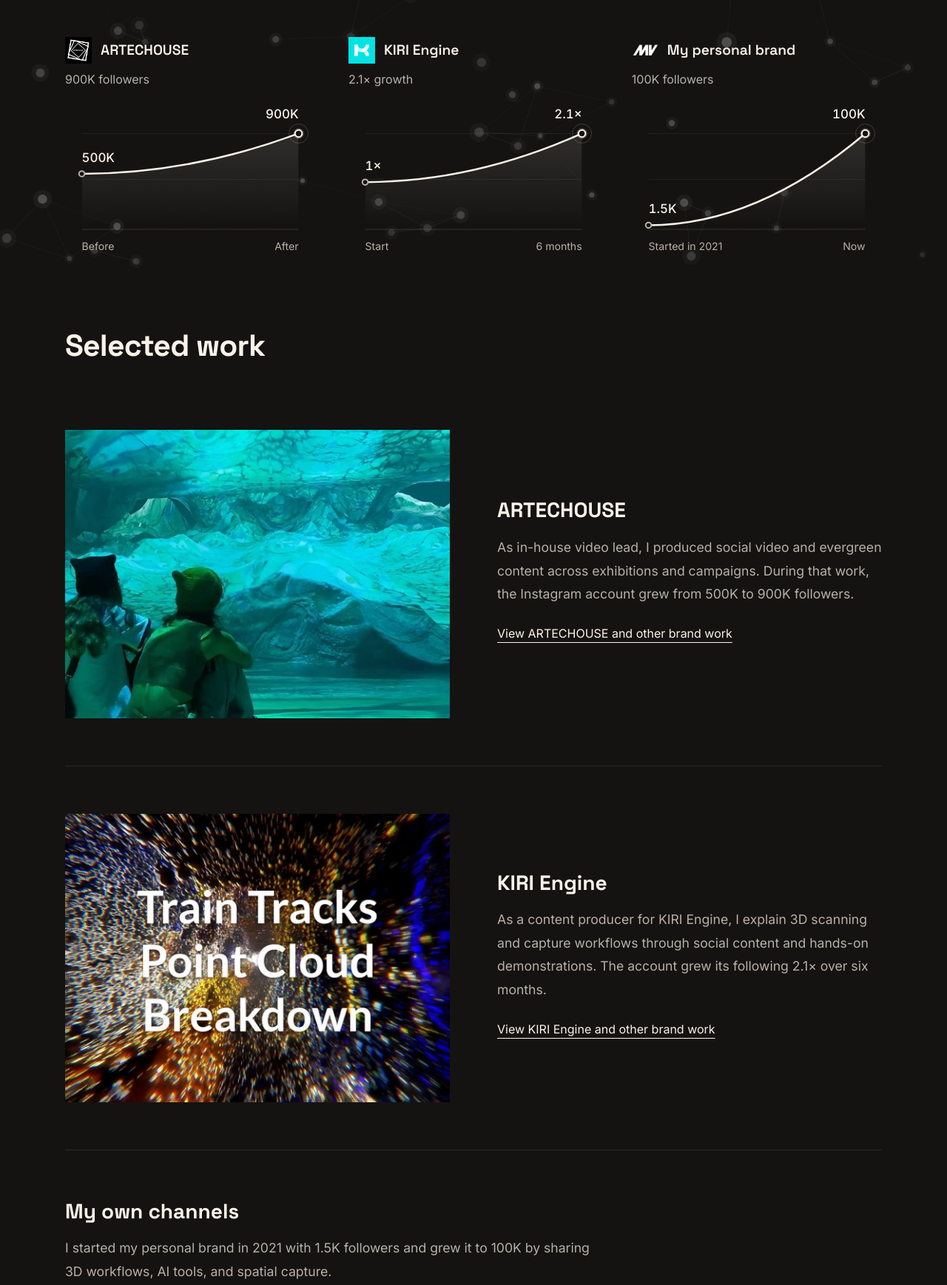
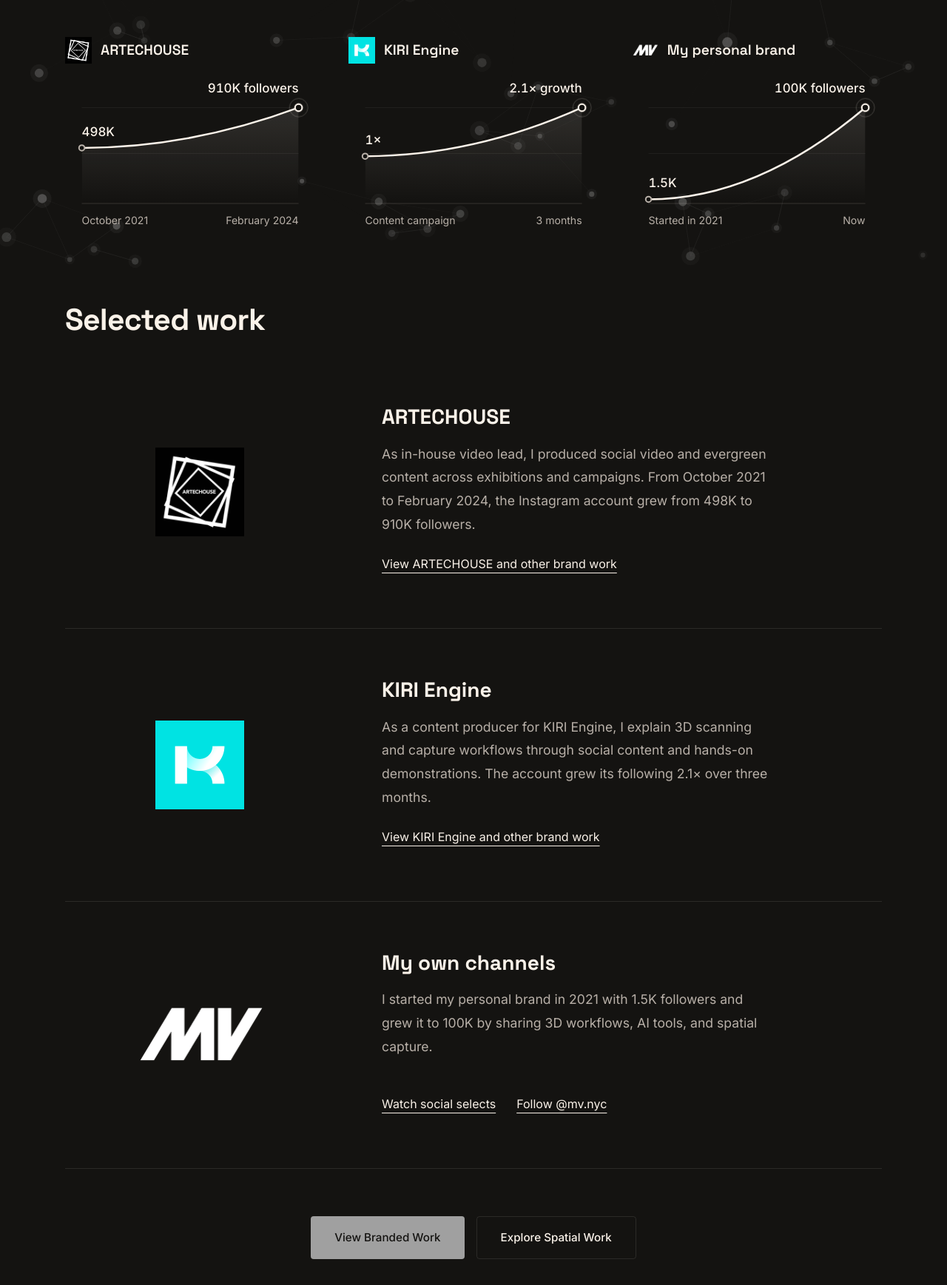
Before and after one commit to CloudyMVBot/massimo-portfolio, a plain HTML site: page content-strategy.html in a window 1280 px wide. Shown: the part 432-2169 px from the top of the page at 74% size. Drawn offline with Linux system fonts and the light colour scheme.

Commit message:
Refine growth chart endpoints and selected work presentation

```diff
--- a/content-strategy.html
+++ b/content-strategy.html
@@ -11,7 +11,7 @@
     <link href="https://fonts.googleapis.com/css2?family=Inter:wght@400;500;600&family=Space+Grotesk:wght@600;700&display=swap" rel="stylesheet">
     <link rel="stylesheet" href="styles.css">
     <link rel="stylesheet" href="navigation.css?v=lines-1">
-    <link rel="stylesheet" href="refresh.css?v=lean-results-1">
+    <link rel="stylesheet" href="refresh.css?v=endpoint-results-1">
 </head>
 <body class="refresh-site site-navigation">
     <a href="#main" class="skip-link">Skip to content</a>
@@ -45,10 +45,10 @@
         <section class="container results-section content-results" aria-labelledby="results-title">
             <h2 id="results-title" class="visually-hidden">Audience growth</h2>
             <div class="growth-charts"><figure class="growth-chart" data-pulse-surface>
-                    <figcaption><div class="growth-heading"><div class="growth-brand"><img class="growth-logo" src="assets/Artechouse.jpg" alt="" width="40" height="40"><h3>ARTECHOUSE</h3></div></div><p class="growth-summary">900K followers</p></figcaption>
+                    <figcaption><div class="growth-heading"><div class="growth-brand"><img class="growth-logo" src="assets/Artechouse.jpg" alt="" width="40" height="40"><h3>ARTECHOUSE</h3></div></div></figcaption>
                     <svg class="growth-svg" viewBox="0 0 360 220" role="img" aria-labelledby="content-artechouse-title content-artechouse-description">
-                        <title id="content-artechouse-title">ARTECHOUSE: 500K to 900K</title>
-                        <desc id="content-artechouse-description">Instagram followers grew from 500K to 900K.</desc>
+                        <title id="content-artechouse-title">ARTECHOUSE: 498K to 910K</title>
+                        <desc id="content-artechouse-description">Instagram followers grew from 498K in October 2021 to 910K in February 2024 during my time as in-house video lead.</desc>
                         <defs><linearGradient id="content-artechouse-fill" x1="0" y1="0" x2="0" y2="1"><stop offset="0%" stop-color="currentColor" stop-opacity="0.12"></stop><stop offset="100%" stop-color="currentColor" stop-opacity="0"></stop></linearGradient></defs>
                         <g class="growth-grid" aria-hidden="true"><path d="M24 42 H336 M24 108 H336"></path><path class="growth-baseline" d="M24 180 H336"></path></g>
                         <path class="growth-area" d="M24 100 Q180 100 336 42 L336 180 L24 180 Z" fill="url(#content-artechouse-fill)" aria-hidden="true"></path>
@@ -56,15 +56,15 @@
                         <circle class="growth-point growth-point-start" cx="24" cy="100" r="4" aria-hidden="true"></circle>
                         <g class="growth-current-pulse" transform="translate(336 42)" aria-hidden="true"><circle class="radial-ring" r="5"></circle><circle class="radial-ring radial-ring-echo" r="5"></circle></g>
                         <circle class="growth-point growth-point-end" cx="336" cy="42" r="5" aria-hidden="true"></circle>
-                        <g class="growth-values" aria-hidden="true"><text x="24" y="83">500K</text><text x="336" y="20" text-anchor="end">900K</text></g>
-                        <g class="growth-labels" aria-hidden="true"><text x="24" y="210">Before</text><text x="336" y="210" text-anchor="end">After</text></g>
+                        <g class="growth-values" aria-hidden="true"><text x="24" y="83">498K</text><text x="336" y="20" text-anchor="end">910K followers</text></g>
+                        <g class="growth-labels" aria-hidden="true"><text x="24" y="210">October 2021</text><text x="336" y="210" text-anchor="end">February 2024</text></g>
                     </svg>
                 </figure>
                 <figure class="growth-chart" data-pulse-surface>
-                    <figcaption><div class="growth-heading"><div class="growth-brand"><img class="growth-logo" src="assets/kiri.png" alt="" width="40" height="40"><h3>KIRI Engine</h3></div></div><p class="growth-summary">2.1× growth</p></figcaption>
+                    <figcaption><div class="growth-heading"><div class="growth-brand"><img class="growth-logo" src="assets/kiri.png" alt="" width="40" height="40"><h3>KIRI Engine</h3></div></div></figcaption>
                     <svg class="growth-svg" viewBox="0 0 360 220" role="img" aria-labelledby="content-kiri-title content-kiri-description">
                         <title id="content-kiri-title">KIRI Engine: 1× to 2.1×</title>
-                        <desc id="content-kiri-description">Account following grew 2.1 times over six months, from 1× to 2.1×.</desc>
+                        <desc id="content-kiri-description">Account following grew 2.1 times over three months, from 1× to 2.1×.</desc>
                         <defs><linearGradient id="content-kiri-fill" x1="0" y1="0" x2="0" y2="1"><stop offset="0%" stop-color="currentColor" stop-opacity="0.12"></stop><stop offset="100%" stop-color="currentColor" stop-opacity="0"></stop></linearGradient></defs>
                         <g class="growth-grid" aria-hidden="true"><path d="M24 42 H336 M24 108 H336"></path><path class="growth-baseline" d="M24 180 H336"></path></g>
                         <path class="growth-area" d="M24 112 Q180 112 336 42 L336 180 L24 180 Z" fill="url(#content-kiri-fill)" aria-hidden="true"></path>
@@ -72,12 +72,12 @@
                         <circle class="growth-point growth-point-start" cx="24" cy="112" r="4" aria-hidden="true"></circle>
                         <g class="growth-current-pulse" transform="translate(336 42)" aria-hidden="true"><circle class="radial-ring" r="5"></circle><circle class="radial-ring radial-ring-echo" r="5"></circle></g>
                         <circle class="growth-point growth-point-end" cx="336" cy="42" r="5" aria-hidden="true"></circle>
-                        <g class="growth-values" aria-hidden="true"><text x="24" y="95">1×</text><text x="336" y="20" text-anchor="end">2.1×</text></g>
-                        <g class="growth-labels" aria-hidden="true"><text x="24" y="210">Start</text><text x="336" y="210" text-anchor="end">6 months</text></g>
+                        <g class="growth-values" aria-hidden="true"><text x="24" y="95">1×</text><text x="336" y="20" text-anchor="end">2.1× growth</text></g>
+                        <g class="growth-labels" aria-hidden="true"><text x="24" y="210">Content campaign</text><text x="336" y="210" text-anchor="end">3 months</text></g>
                     </svg>
                 </figure>
                 <figure class="growth-chart" data-pulse-surface>
-                    <figcaption><div class="growth-heading"><div class="growth-brand"><img class="growth-logo growth-logo-mv" src="assets/mv-logo.png" alt="" width="40" height="40"><h3>My personal brand</h3></div></div><p class="growth-summary">100K followers</p></figcaption>
+                    <figcaption><div class="growth-heading"><div class="growth-brand"><img class="growth-logo growth-logo-mv" src="assets/mv-logo.png" alt="" width="40" height="40"><h3>My personal brand</h3></div></div></figcaption>
                     <svg class="growth-svg" viewBox="0 0 360 220" role="img" aria-labelledby="content-personal-title content-personal-description">
                         <title id="content-personal-title">My personal brand: 1.5K to 100K followers since 2021</title>
                         <desc id="content-personal-description">Started my personal brand in 2021 with 1.5K followers and grew it to 100K.</desc>
@@ -88,26 +88,27 @@
                         <circle class="growth-point growth-point-start" cx="24" cy="174" r="4" aria-hidden="true"></circle>
                         <g class="growth-current-pulse" transform="translate(336 42)" aria-hidden="true"><circle class="radial-ring" r="5"></circle><circle class="radial-ring radial-ring-echo" r="5"></circle></g>
                         <circle class="growth-point growth-point-end" cx="336" cy="42" r="5" aria-hidden="true"></circle>
-                        <g class="growth-values" aria-hidden="true"><text x="24" y="157">1.5K</text><text x="336" y="20" text-anchor="end">100K</text></g>
+                        <g class="growth-values" aria-hidden="true"><text x="24" y="157">1.5K</text><text x="336" y="20" text-anchor="end">100K followers</text></g>
                         <g class="growth-labels" aria-hidden="true"><text x="24" y="210">Started in 2021</text><text x="336" y="210" text-anchor="end">Now</text></g>
                     </svg>
                 </figure></div>
         </section>
-        <section class="container content-projects" aria-labelledby="selected-title">
+        <section class="container content-projects content-projects-logos" aria-labelledby="selected-title">
             <h2 id="selected-title">Selected work</h2>
             <article class="content-project">
-                <img src="assets/thumbnails/artechouse-reel-1.jpg" alt="ARTECHOUSE immersive exhibition" width="720" height="1280" loading="lazy">
-                <div><h3>ARTECHOUSE</h3><p>As in-house video lead, I produced social video and evergreen content across exhibitions and campaigns. During that work, the Instagram account grew from 500K to 900K followers.</p><a href="branded-content.html">View ARTECHOUSE and other brand work</a></div>
+                <img class="content-project-logo" src="assets/Artechouse.jpg" alt="ARTECHOUSE logo" width="160" height="160" loading="lazy">
+                <div><h3>ARTECHOUSE</h3><p>As in-house video lead, I produced social video and evergreen content across exhibitions and campaigns. From October 2021 to February 2024, the Instagram account grew from 498K to 910K followers.</p><a href="branded-content.html">View ARTECHOUSE and other brand work</a></div>
             </article>
             <article class="content-project">
-                <img src="assets/thumbnails/kiri-reel-1.jpg" alt="A point cloud workflow breakdown produced for KIRI Engine" width="1080" height="1920" loading="lazy">
-                <div><h3>KIRI Engine</h3><p>As a content producer for KIRI Engine, I explain 3D scanning and capture workflows through social content and hands-on demonstrations. The account grew its following 2.1× over six months.</p><a href="branded-content.html">View KIRI Engine and other brand work</a></div>
+                <img class="content-project-logo" src="assets/kiri.png" alt="KIRI Engine logo" width="160" height="160" loading="lazy">
+                <div><h3>KIRI Engine</h3><p>As a content producer for KIRI Engine, I explain 3D scanning and capture workflows through social content and hands-on demonstrations. The account grew its following 2.1× over three months.</p><a href="branded-content.html">View KIRI Engine and other brand work</a></div>
             </article>
-            <article class="content-project content-project-text">
+            <article class="content-project">
+                <img class="content-project-logo content-project-logo-mv" src="assets/mv-logo.png" alt="Massimo Vendola logo" width="240" height="120" loading="lazy">
                 <div><h3>My own channels</h3><p>I started my personal brand in 2021 with 1.5K followers and grew it to 100K by sharing 3D workflows, AI tools, and spatial capture.</p><div class="practice-links"><a href="viral-selects.html">Watch social selects</a><a href="https://instagram.com/mv.nyc" target="_blank" rel="noopener noreferrer">Follow @mv.nyc</a></div></div>
             </article>
         </section>
-        <div class="container related-work"><a href="branded-content.html">View all branded content</a><a href="spatial-storytelling.html">Explore spatial work</a></div>
+        <div class="container related-work related-work-actions"><a class="btn btn-primary" href="branded-content.html">View Branded Work</a><a class="btn btn-secondary" href="spatial-storytelling.html">Explore Spatial Work</a></div>
     </main>
 
     <!-- Footer -->
--- a/refresh.css
+++ b/refresh.css
@@ -34,8 +34,6 @@
 .refresh-site .growth-logo-mv { padding: 0.25rem 0; filter: brightness(0) invert(1); }
 .refresh-site .growth-chart .growth-brand h3 { margin: 0; line-height: 1.2; }
 .refresh-site .growth-chart h3 { font-family: var(--font-heading); font-size: 1.2rem; font-weight: 600; margin-bottom: 0.45rem; }
-.refresh-site .growth-chart figcaption p, .refresh-site .chart-note { color: var(--text-secondary); font-size: 0.9rem; }
-.refresh-site .growth-chart figcaption p { min-height: 3.2em; }
 .refresh-site .growth-svg { display: block; width: 100%; height: auto; overflow: visible; color: var(--text-primary); }
 .refresh-site .growth-grid { fill: none; stroke: var(--text-primary); stroke-opacity: 0.07; stroke-width: 1; }
 .refresh-site .growth-grid .growth-baseline { stroke-opacity: 0.16; }
@@ -44,7 +42,6 @@
 .refresh-site .growth-point-start { stroke: var(--text-secondary); }
 .refresh-site .growth-values { fill: var(--text-primary); font-family: var(--font-body); font-size: 18px; font-weight: 500; font-variant-numeric: tabular-nums; }
 .refresh-site .growth-labels { fill: var(--text-secondary); font-family: var(--font-body); font-size: 15px; }
-.refresh-site .chart-note { margin-top: 1.25rem; line-height: 1.7; }
 .refresh-site.charts-ready .growth-line { stroke-dasharray: 1; }
 .refresh-site.charts-ready .growth-chart:not(.is-visible) .growth-line { stroke-dashoffset: 1; }
 .refresh-site.charts-ready .growth-chart:not(.is-visible) .growth-area { clip-path: inset(0 100% 0 0); }
@@ -83,7 +80,6 @@
 @media (max-width: 900px) {
     .refresh-site .growth-charts { grid-template-columns: minmax(0, 1fr); gap: var(--space-xl); }
     .refresh-site .growth-chart { max-width: 560px; }
-    .refresh-site .growth-chart figcaption p { min-height: 0; }
 }
 @media (max-width: 768px) {
     .refresh-site .hero { padding-top: 9rem; padding-bottom: 10rem; }
@@ -111,4 +107,18 @@
 /* Keep content results concise while preserving the section label for assistive technology. */
 .refresh-site .visually-hidden { position: absolute; width: 1px; height: 1px; padding: 0; border: 0; overflow: hidden; clip-path: inset(50%); white-space: nowrap; }
 .refresh-site .content-results .growth-charts { margin-top: 0; }
-.refresh-site .growth-chart figcaption .growth-summary { min-height: 0; font-size: 1rem; }
+
+/* Logos give the selected collaborations a consistent, quieter rhythm. */
+.refresh-site .content-projects-logos .content-project { grid-template-columns: minmax(0, 0.7fr) minmax(0, 1.3fr); }
+.refresh-site .content-project > .content-project-logo { width: 160px; height: 120px; aspect-ratio: auto; object-fit: contain; justify-self: center; }
+.refresh-site .content-project > .content-project-logo-mv { width: 180px; filter: brightness(0) invert(1); }
+.refresh-site .related-work-actions { display: flex; flex-wrap: wrap; justify-content: center; gap: 1rem; padding-top: var(--space-2xl); padding-bottom: var(--space-2xl); }
+.refresh-site .related-work-actions .btn { display: inline-flex; min-height: 52px; padding: 1rem 2rem; text-decoration: none; }
+@media (max-width: 768px) {
+    .refresh-site .content-projects-logos .content-project { grid-template-columns: minmax(0, 1fr); }
+    .refresh-site .content-project > .content-project-logo { width: 96px; height: 72px; justify-self: start; }
+    .refresh-site .content-project > .content-project-logo-mv { width: 120px; }
+}
+@media (max-width: 480px) {
+    .refresh-site .related-work-actions .btn { width: 100%; }
+}
```
Also changed, not shown: branded-content.html (+1 -1 lines), exhibited-work.html (+1 -1 lines), index.html (+12 -12 lines), spatial-storytelling.html (+1 -1 lines), viral-selects.html (+1 -1 lines), 2 other files.
